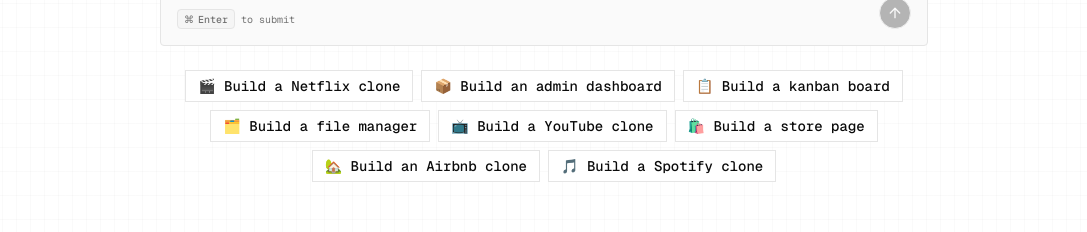
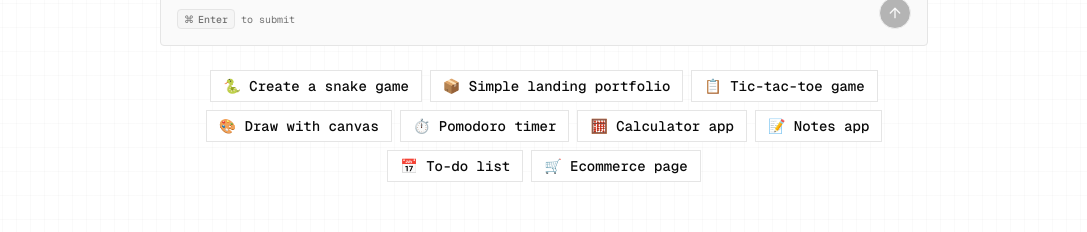
Before and after one commit to iung1012/2code, a Next.js app: page / in a window 1280 px wide. Shown: the part 405-637 px from the top of the page, without its empty margins (96-1183 px from the left). Built offline with nearby package versions, Linux system fonts and the light colour scheme; no server answers.

Commit message:
update project templates prompt

```diff
--- a/src/modules/home/ui/components/constants.ts
+++ b/src/modules/home/ui/components/constants.ts
@@ -1,50 +1,50 @@
 export const PROJECT_TEMPLATES = [
   {
-    emoji: "🎬",
-    title: "Build a Netflix clone",
+    emoji: "🐍",
+    title: "Create a snake game",
     prompt:
-      "Build a Netflix-style homepage with a hero banner (use a nice, dark-mode compatible gradient here), movie sections, responsive cards, and a modal for viewing details using mock data and local state. Use dark mode.",
+      "Create a simple snake game.",
   },
   {
     emoji: "📦",
-    title: "Build an admin dashboard",
+    title: "Simple landing portfolio",
     prompt:
-      "Create an admin dashboard with a sidebar, stat cards, a chart placeholder, and a basic table with filter and pagination using local state. Use clear visual grouping and balance in your design for a modern, professional look.",
+      "Create a simple landing portfolio.",
   },
   {
     emoji: "📋",
-    title: "Build a kanban board",
+    title: "Tic-tac-toe game",
     prompt:
-      "Build a kanban board with drag-and-drop using react-beautiful-dnd and support for adding and removing tasks with local state. Use consistent spacing, column widths, and hover effects for a polished UI.",
+      "Create a simple tic-tac-toe game.",
   },
   {
-    emoji: "🗂️",
-    title: "Build a file manager",
-    prompt:
-      "Build a file manager with folder list, file grid, and options to rename or delete items using mock data and local state. Focus on spacing, clear icons, and visual distinction between folders and files.",
+    emoji: "🎨",
+    title: "Draw with canvas",
+    prompt: "Create a simple drawing app using the HTML5 canvas.",
   },
   {
-    emoji: "📺",
-    title: "Build a YouTube clone",
-    prompt:
-      "Build a YouTube-style homepage with mock video thumbnails, a category sidebar, and a modal preview with title and description using local state. Ensure clean alignment and a well-organized grid layout.",
+    emoji: "⏱️",
+    title: "Pomodoro timer",
+    prompt: "Create a simple Pomodoro timer with start, stop, and reset.",
   },
   {
-    emoji: "🛍️",
-    title: "Build a store page",
-    prompt:
-      "Build a store page with category filters, a product grid, and local cart logic to add and remove items. Focus on clear typography, spacing, and button states for a great e-commerce UI.",
+    emoji: "🧮",
+    title: "Calculator app",
+    prompt: "Create a simple calculator app",
   },
   {
-    emoji: "🏡",
-    title: "Build an Airbnb clone",
-    prompt:
-      "Build an Airbnb-style listings grid with mock data, filter sidebar, and a modal with property details using local state. Use card spacing, soft shadows, and clean layout for a welcoming design.",
+    emoji: "📝",
+    title: "Notes app",
+    prompt: "Create a simple note-taking app with save and delete features.",
   },
   {
-    emoji: "🎵",
-    title: "Build a Spotify clone",
-    prompt:
-      "Build a Spotify-style music player with a sidebar for playlists, a main area for song details, and playback controls. Use local state for managing playback and song selection. Prioritize layout balance and intuitive control placement for a smooth user experience. Use dark mode.",
-  }
+    emoji: "📅",
+    title: "To-do list",
+    prompt: "Create a simple to-do list with checkboxes and delete button.",
+  },
+  {
+    emoji: "🛒",
+    title: "Ecommerce page",
+    prompt: "Create a simple product catalog using dynamic routing for each product.",
+  },
 ] as const;
```
